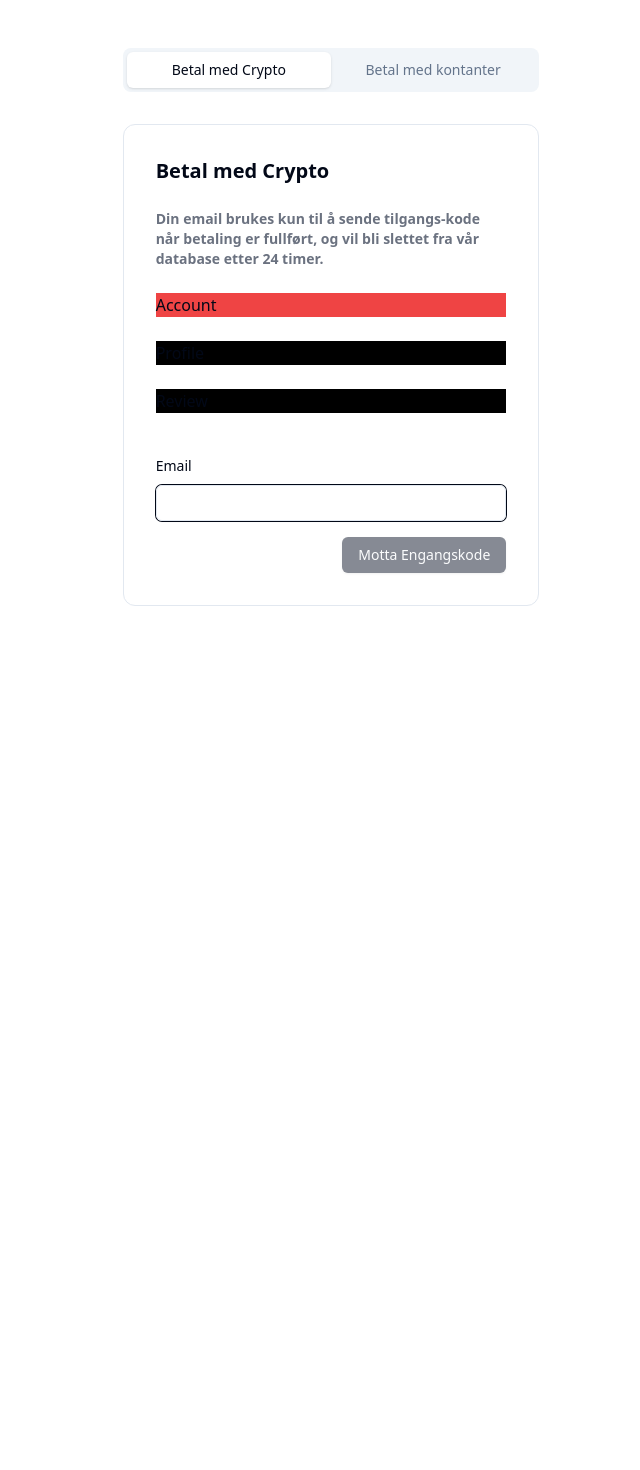
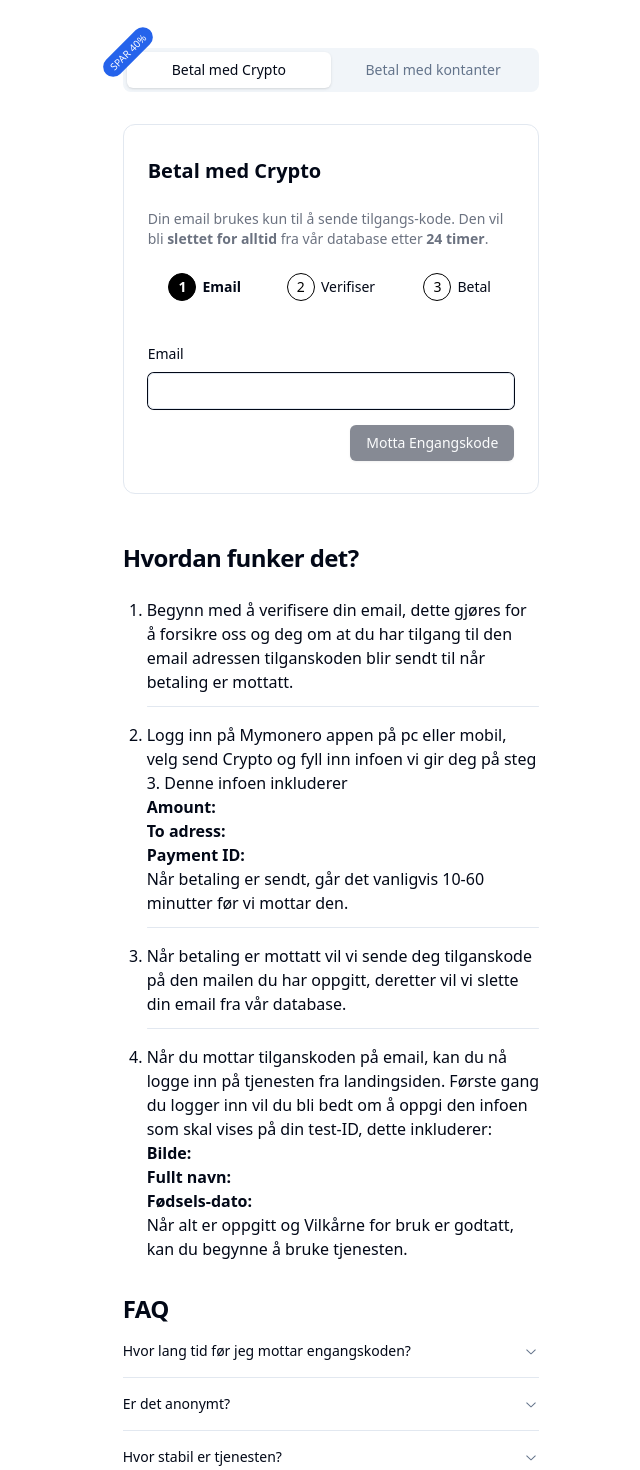
Before and after one commit to 24-20/dinid-react, a React (Vite) app in the folder frontend/: page /contact in a window 1280 px wide. Shown: the top 1470 px of the page, without its empty margins (309-949 px from the left). Before the commit the page ends 800 px from the top, so only its background shows below. Built offline with nearby package versions, Linux system fonts and the light colour scheme.

Commit message:
adding copy on contact page

```diff
--- /dev/null
+++ b/frontend/@/components/ui/accordion.tsx
@@ -0,0 +1,55 @@
+import * as React from "react"
+import * as AccordionPrimitive from "@radix-ui/react-accordion"
+import { ChevronDownIcon } from "@radix-ui/react-icons"
+
+import { cn } from "../..//lib/utils"
+
+const Accordion = AccordionPrimitive.Root
+
+const AccordionItem = React.forwardRef<
+  React.ElementRef<typeof AccordionPrimitive.Item>,
+  React.ComponentPropsWithoutRef<typeof AccordionPrimitive.Item>
+>(({ className, ...props }, ref) => (
+  <AccordionPrimitive.Item
+    ref={ref}
+    className={cn("border-b", className)}
+    {...props}
+  />
+))
+AccordionItem.displayName = "AccordionItem"
+
+const AccordionTrigger = React.forwardRef<
+  React.ElementRef<typeof AccordionPrimitive.Trigger>,
+  React.ComponentPropsWithoutRef<typeof AccordionPrimitive.Trigger>
+>(({ className, children, ...props }, ref) => (
+  <AccordionPrimitive.Header className="flex">
+    <AccordionPrimitive.Trigger
+      ref={ref}
+      className={cn(
+        "flex flex-1 items-center justify-between py-4 text-sm font-medium transition-all hover:underline [&[data-state=open]>svg]:rotate-180",
+        className
+      )}
+      {...props}
+    >
+      {children}
+      <ChevronDownIcon className="h-4 w-4 shrink-0 text-muted-foreground transition-transform duration-200" />
+    </AccordionPrimitive.Trigger>
+  </AccordionPrimitive.Header>
+))
+AccordionTrigger.displayName = AccordionPrimitive.Trigger.displayName
+
+const AccordionContent = React.forwardRef<
+  React.ElementRef<typeof AccordionPrimitive.Content>,
+  React.ComponentPropsWithoutRef<typeof AccordionPrimitive.Content>
+>(({ className, children, ...props }, ref) => (
+  <AccordionPrimitive.Content
+    ref={ref}
+    className="overflow-hidden text-sm data-[state=closed]:animate-accordion-up data-[state=open]:animate-accordion-down"
+    {...props}
+  >
+    <div className={cn("pb-4 pt-0", className)}>{children}</div>
+  </AccordionPrimitive.Content>
+))
+AccordionContent.displayName = AccordionPrimitive.Content.displayName
+
+export { Accordion, AccordionItem, AccordionTrigger, AccordionContent }
--- a/frontend/@/components/ui/tabs.tsx
+++ b/frontend/@/components/ui/tabs.tsx
@@ -31,6 +31,7 @@ const TabsTrigger = React.forwardRef<
       className
     )}
     {...props}
+
   />
 ))
 TabsTrigger.displayName = TabsPrimitive.Trigger.displayName
--- a/frontend/package.json
+++ b/frontend/package.json
@@ -11,6 +11,7 @@
     "host": "vite --host"
   },
   "dependencies": {
+    "@radix-ui/react-accordion": "^1.2.0",
     "@radix-ui/react-alert-dialog": "^1.1.1",
     "@radix-ui/react-checkbox": "^1.1.1",
     "@radix-ui/react-dialog": "^1.1.1",
--- a/frontend/src/components/MultiStepForm.tsx
+++ b/frontend/src/components/MultiStepForm.tsx
@@ -55,7 +55,7 @@ export function MultiStepFormCrypto() {
 
   return (
     <MultiStepForm
-      className={'space-y-10 p-8 rounded-xl border'}
+      className={'space-y-10 p-6 py-8 rounded-xl border'}
       schema={FormSchema}
       form={form}
       onSubmit={onSubmit}
@@ -64,16 +64,17 @@ export function MultiStepFormCrypto() {
         className={'flex w-full flex-col justify-center space-y-6'}
       >
         <h2 className={'text-xl font-bold'}>Betal med Crypto</h2>
-        <p className=' text-gray-500 text-sm font-bold '>Din email brukes kun til å sende tilgangs-kode når betaling er fullført,
-        og vil bli slettet fra vår database etter 24 timer.</p>
+        <p className=' text-gray-500 text-sm font-medium '>Din email brukes kun til å sende tilgangs-kode.
+        Den vil bli <span className=' font-bold'>slettet for alltid</span> fra vår database etter <span className=' font-bold'>24 timer</span>.</p>
 
 
         <MultiStepFormContextProvider>
           {({ currentStepIndex }:{currentStepIndex:number}) => (
             <Stepper
-              steps={['Account', 'Profile', 'Review']}
-              currentStep={currentStepIndex}
-            />
+            rows={1}
+            steps={['Email', 'Verifiser', 'Betal']}
+            currentStep={currentStepIndex}
+          />
           )}
         </MultiStepFormContextProvider>
       </MultiStepFormHeader>
@@ -117,7 +118,7 @@ export function MultiStepFormKontanter() {
 
   return (
     <MultiStepForm
-      className={'space-y-10 p-8 rounded-xl border'}
+      className={'space-y-10 p-6 py-8 rounded-xl border'}
       schema={FormSchema}
       form={form}
       onSubmit={onSubmit}
@@ -126,11 +127,15 @@ export function MultiStepFormKontanter() {
         className={'flex w-full flex-col justify-center space-y-6'}
       >
         <h2 className={'text-xl font-bold'}>Betal med Kontanter</h2>
+        <p className=' text-gray-500 text-sm font-medium '>Din email brukes kun til å sende tilgangs-kode.
+        Den vil bli <span className=' font-bold'>slettet for alltid</span> fra vår database etter <span className=' font-bold'>24 timer</span>.</p>
+
 
         <MultiStepFormContextProvider>
           {({ currentStepIndex }:{currentStepIndex:number}) => (
             <Stepper
-              steps={['Account', 'Profile', 'Review']}
+              steps={['Email', 'Verifiser', 'Område','Chat','Betal']}
+              rows={2}
               currentStep={currentStepIndex}
             />
           )}
--- a/frontend/src/components/Stepper.tsx
+++ b/frontend/src/components/Stepper.tsx
@@ -1,17 +1,24 @@
 
-const Stepper = ({steps,currentStep}:{steps:string[], currentStep:number}) => {
+const Stepper = ({steps,currentStep,rows}:{steps:string[], currentStep:number,rows:1|2}) => {
   return (
-    <>
+    <div className={` grid grid-rows-${rows} grid-cols-3  w-full gap-3`}>
     {
         steps.map((step,i)=>{
             return (
-                <div className={i===currentStep?'bg-red-500':'bg-black'}>
+                <div className={` flex gap-[6px] h-fit w-full justify-center items-center text-sm ${i===currentStep?'font-semibold':''}`}>
+                  <div className={` border-black border flex items-center justify-center w-7 h-7 rounded-full
+                     ${i===currentStep?'bg-black text-white':'bg-white text-black'}`}>
+                    {i+1}
+                  </div>
+                  <div>
                     {step}
+                  </div>
+
                 </div>
             )
         })
     }
-    </>
+    </div>
   )
 }
 
--- /dev/null
+++ b/frontend/src/components/Typography.tsx
@@ -0,0 +1,17 @@
+import { ReactNode } from "react";
+import { cn } from "../../@/lib/utils";
+export function TypographyH3({className='',children}:{className:string|undefined,children:ReactNode}) {
+    return (
+      <h3 className={cn(className,'scroll-m-20 text-2xl font-semibold tracking-tight')}>
+        {children}
+      </h3>
+    )
+  }
+
+export function TypographyList({className='',children}:{className:string|undefined,children:ReactNode}) {
+    return (
+    <ol className={cn(className,"my-6 ml-6 [&>li]:mt-4 list-decimal")}>
+        {children}
+    </ol>
+    )
+}
--- a/frontend/src/pages/Contact.tsx
+++ b/frontend/src/pages/Contact.tsx
@@ -1,22 +1,116 @@
-import { ArrowLeft } from "lucide-react"
-import { Button } from "../../@/components/ui/button"
-import { NavLink } from "react-router-dom"
+
 import { MultiStepFormCrypto,MultiStepFormKontanter } from "../components/MultiStepForm"
 import { Tabs, TabsContent, TabsList, TabsTrigger } from "../../@/components/ui/tabs"
+import { TypographyH3, TypographyList } from "../components/Typography"
+import {
+  Accordion,
+  AccordionContent,
+  AccordionItem,
+  AccordionTrigger,
+} from "../../@/components/ui/accordion"
 
 
 const Contact = () => {
   return (
-    <div className=' w-screen h-[calc(100vh-74px)] flex flex-col items-center  gap-3 '>
-            {/* <h1 className=' text-lg text-center'>Kontakt en av våre representanter</h1>
-            <NavLink to={'/'}><Button className=" gap-1 mt-2" variant={'outline'}><ArrowLeft size={16} />{' '}Gå tilbake </Button></NavLink> */}
+    <div className=' w-screen h-fit flex flex-col items-center  gap-3 pb-8 '>
             <Tabs defaultValue="crypto" className="max-w-[500px] w-full flex items-center flex-col ">
               <TabsList className="mt-12 mb-6" >
-                <TabsTrigger value="crypto">Betal med Crypto</TabsTrigger>
+                <TabsTrigger value="crypto" className=" relative">Betal med Crypto
+                   <div className=" text-[10px] px-2 data-[state=active]:text-xl rounded-full absolute bg-blue-600 text-white left-[-30px] top-[-10px] -rotate-45">
+                    SPAR 40%
+                    </div>
+                </TabsTrigger>
                 <TabsTrigger value="kontanter">Betal med kontanter</TabsTrigger>
               </TabsList>
               <TabsContent value="crypto">
                 <MultiStepFormCrypto />
+                <TypographyH3 className=" mt-12">
+                  Hvordan funker det?
+                </TypographyH3>
+                <TypographyList className=''>
+                  <li>
+                    Begynn med å verifisere din email, dette gjøres for å forsikre oss og
+                    deg om at du har tilgang til den email adressen tilganskoden blir
+                    sendt til når betaling er mottatt.
+                   </li>
+                   <div className=" w-full h-[1px] rounded-full bg-border mt-3"></div>
+
+                  <li>
+                    Logg inn på Mymonero appen på pc eller mobil, velg send Crypto og fyll inn infoen vi gir deg på steg 3.
+                    Denne infoen inkluderer
+                    <br />
+                    <span className=" font-bold">Amount: </span>
+                    <br />
+                    <span className=" font-bold">To adress: </span>
+                    <br />
+                    <span className=" font-bold">Payment ID: </span>
+                    <br />
+                    Når betaling er sendt, går det vanligvis 10-60 minutter før vi mottar den.
+
+
+                  </li>
+                  <div className=" w-full h-[1px] rounded-full bg-border mt-3"></div>
+                  <li>Når betaling er mottatt vil vi sende deg tilganskode på den mailen du har oppgitt,
+                     deretter vil vi slette din email fra vår database.
+                  </li>
+                  <div className=" w-full h-[1px] rounded-full bg-border mt-3"></div>
+                  <li>
+                    Når du mottar tilganskoden på email,
+                    kan du nå logge inn på tjenesten fra landingsiden. Første gang du logger inn
+                    vil du bli bedt om å oppgi den infoen som skal vises på din test-ID, dette inkluderer:
+                    <br />
+                    <span className=" font-bold">Bilde: </span>
+                    <br />
+                    <span className=" font-bold">Fullt navn: </span>
+                    <br />
+                    <span className=" font-bold">Fødsels-dato: </span>
+                    <br />
+                    Når alt er oppgitt og Vilkårne for bruk er godtatt, kan du begynne å bruke tjenesten.
+
+
+                  </li>
+                </TypographyList>
+                <TypographyH3 className=" mt-8">
+                  FAQ
+                </TypographyH3>
+                <Accordion type="single" collapsible className="w-full mb-8">
+                  <AccordionItem value="item-1">
+                    <AccordionTrigger>Hvor lang tid før jeg mottar engangskoden?</AccordionTrigger>
+                    <AccordionContent>
+                    <span className=" font-bold">30-60 minutter</span>
+                    <br />
+                      Det tar vanligvis 10-30 minutter for at cryptoen skal sendes
+                       og 30 minutter for oss å behandle bestillingen. Så mellom 30-60 minutter.
+                    </AccordionContent>
+                  </AccordionItem>
+                  <AccordionItem value="item-2">
+                    <AccordionTrigger>Er det anonymt?</AccordionTrigger>
+                    <AccordionContent>
+                    <span className=" font-bold">Ja, fullstendig anonymt</span>
+                    <br />
+                    Anonymitet er vår høyeste prioritet, Betaling ved Monero er gullstandarn når
+                       det kommer til anonyme online-betalinger, så der trenger man ikke bekymre seg. Vi lagrer ingen info om deg.
+                       infoen som skal vises på din test-ID derimot må lagres for brukervennlighet,
+                        den krypteres og lagres sikkert, du kan også slette denne infoen når som helst.
+                    </AccordionContent>
+                  </AccordionItem>
+                  <AccordionItem value="item-3">
+                    <AccordionTrigger>Hvor stabil er tjenesten?</AccordionTrigger>
+                    <AccordionContent>
+                    <span className=" font-bold">Tjenesten har hatt 100% oppetid i løpet av de siste 6 månedene</span>
+                    <br />
+
+                    </AccordionContent>
+                  </AccordionItem>
+                  <AccordionItem value="item-4">
+                    <AccordionTrigger>Jeg har ikke MyMonero konto.</AccordionTrigger>
+                    <AccordionContent>
+                    <span className=" font-bold">MyMonero konto kan settes opp på 5 min eller du kan betale med kontant</span>
+                    <br />
+
+                    </AccordionContent>
+                  </AccordionItem>
+                </Accordion>
               </TabsContent>
               <TabsContent value="kontanter">
                 <MultiStepFormKontanter />
--- a/frontend/tailwind.config.js
+++ b/frontend/tailwind.config.js
@@ -11,68 +11,94 @@ module.exports = {
   prefix: "",
   theme: {
   	container: {
-      center: true,
-      padding: "2rem",
+  		center: 'true',
+  		padding: '2rem',
   		screens: {
-        "2xl": "1400px",
-      },
+  			'2xl': '1400px'
+  		}
   	},
   	extend: {
   		colors: {
-        border: "hsl(var(--border))",
-        input: "hsl(var(--input))",
-        ring: "hsl(var(--ring))",
-        background: "hsl(var(--background))",
-        foreground: "hsl(var(--foreground))",
+  			border: 'hsl(var(--border))',
+  			input: 'hsl(var(--input))',
+  			ring: 'hsl(var(--ring))',
+  			background: 'hsl(var(--background))',
+  			foreground: 'hsl(var(--foreground))',
   			primary: {
-          DEFAULT: "hsl(var(--primary))",
-          foreground: "hsl(var(--primary-foreground))",
+  				DEFAULT: 'hsl(var(--primary))',
+  				foreground: 'hsl(var(--primary-foreground))'
   			},
   			secondary: {
-          DEFAULT: "hsl(var(--secondary))",
-          foreground: "hsl(var(--secondary-foreground))",
+  				DEFAULT: 'hsl(var(--secondary))',
+  				foreground: 'hsl(var(--secondary-foreground))'
   			},
   			destructive: {
-          DEFAULT: "hsl(var(--destructive))",
-          foreground: "hsl(var(--destructive-foreground))",
+  				DEFAULT: 'hsl(var(--destructive))',
+  				foreground: 'hsl(var(--destructive-foreground))'
   			},
   			muted: {
-          DEFAULT: "hsl(var(--muted))",
-          foreground: "hsl(var(--muted-foreground))",
+  				DEFAULT: 'hsl(var(--muted))',
+  				foreground: 'hsl(var(--muted-foreground))'
   			},
   			accent: {
-          DEFAULT: "hsl(var(--accent))",
-          foreground: "hsl(var(--accent-foreground))",
+  				DEFAULT: 'hsl(var(--accent))',
+  				foreground: 'hsl(var(--accent-foreground))'
   			},
   			popover: {
-          DEFAULT: "hsl(var(--popover))",
-          foreground: "hsl(var(--popover-foreground))",
+  				DEFAULT: 'hsl(var(--popover))',
+  				foreground: 'hsl(var(--popover-foreground))'
   			},
   			card: {
-          DEFAULT: "hsl(var(--card))",
-          foreground: "hsl(var(--card-foreground))",
-        },
+  				DEFAULT: 'hsl(var(--card))',
+  				foreground: 'hsl(var(--card-foreground))'
+  			}
   		},
   		borderRadius: {
-        lg: "var(--radius)",
-        md: "calc(var(--radius) - 2px)",
-        sm: "calc(var(--radius) - 4px)",
+  			lg: 'var(--radius)',
+  			md: 'calc(var(--radius) - 2px)',
+  			sm: 'calc(var(--radius) - 4px)'
   		},
   		keyframes: {
-        "accordion-down": {
-          from: { height: "0" },
-          to: { height: "var(--radix-accordion-content-height)" },
+  			'accordion-down': {
+  				from: {
+  					height: '0'
   				},
-        "accordion-up": {
-          from: { height: "var(--radix-accordion-content-height)" },
-          to: { height: "0" },
+  				to: {
+  					height: 'var(--radix-accordion-content-height)'
+  				}
   			},
+  			'accordion-up': {
+  				from: {
+  					height: 'var(--radix-accordion-content-height)'
+  				},
+  				to: {
+  					height: '0'
+  				}
+  			},
+  			'accordion-down': {
+  				from: {
+  					height: '0'
+  				},
+  				to: {
+  					height: 'var(--radix-accordion-content-height)'
+  				}
+  			},
+  			'accordion-up': {
+  				from: {
+  					height: 'var(--radix-accordion-content-height)'
+  				},
+  				to: {
+  					height: '0'
+  				}
+  			}
   		},
   		animation: {
-        "accordion-down": "accordion-down 0.2s ease-out",
-        "accordion-up": "accordion-up 0.2s ease-out",
-      },
-    },
+  			'accordion-down': 'accordion-down 0.2s ease-out',
+  			'accordion-up': 'accordion-up 0.2s ease-out',
+  			'accordion-down': 'accordion-down 0.2s ease-out',
+  			'accordion-up': 'accordion-up 0.2s ease-out'
+  		}
+  	}
   },
   plugins: [require("tailwindcss-animate")],
 }
```
Also changed, not shown: 1 other file (tests, documents, lock files or other folders). Lines whose indentation alone changed are shown as unchanged.
